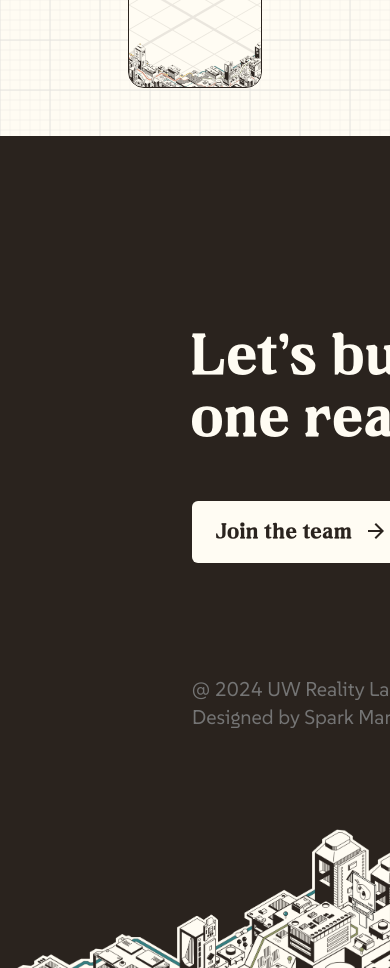
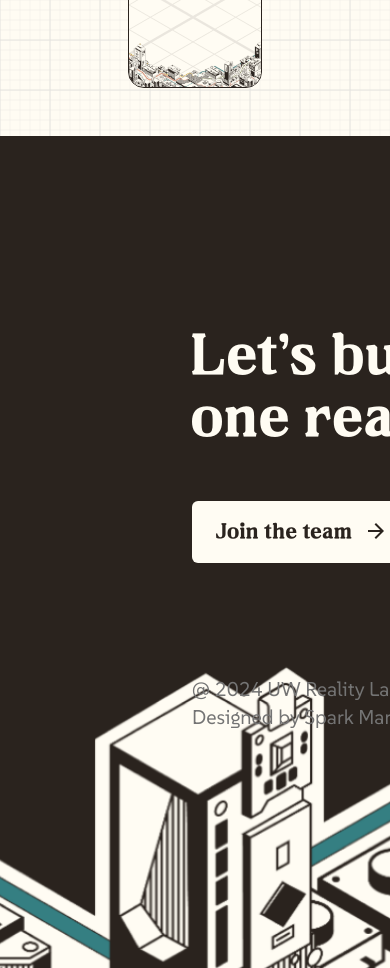
Before and after one commit to uwrealitylabs/website, a Next.js app in the folder uwrl/: page /pages/home in a window 390 px wide. Shown: the part 740-1708 px from the top of the page. Built offline with nearby package versions, Linux system fonts and the light colour scheme.

Commit message:
fixed footer responsiveness

```diff
--- a/uwrl/app/components/Footer.jsx
+++ b/uwrl/app/components/Footer.jsx
@@ -1,6 +1,6 @@
 export default function Footer() {
   return (
-    <footer className="w-screen h-830 bg-contain bg-no-repeat bg-bottom bg-[url('/images/assets/city-footer.png')] bg-bck-grey flex">
+    <footer className="w-screen h-830 bg-cover bg-no-repeat bg-bottom bg-[url('/images/assets/city-footer.png')] bg-bck-grey flex">
 
       <div className="flex gap-32 mt-48 ml-48">
 
@@ -27,7 +27,7 @@ export default function Footer() {
     </div>
       </div>
       {/* footer navigation */}
-      <nav className="flex gap-12">
+      <nav className="flex gap-12 ">
         <div className="flex flex-col gap-2">
           <a
             href="/pages/home"
```
